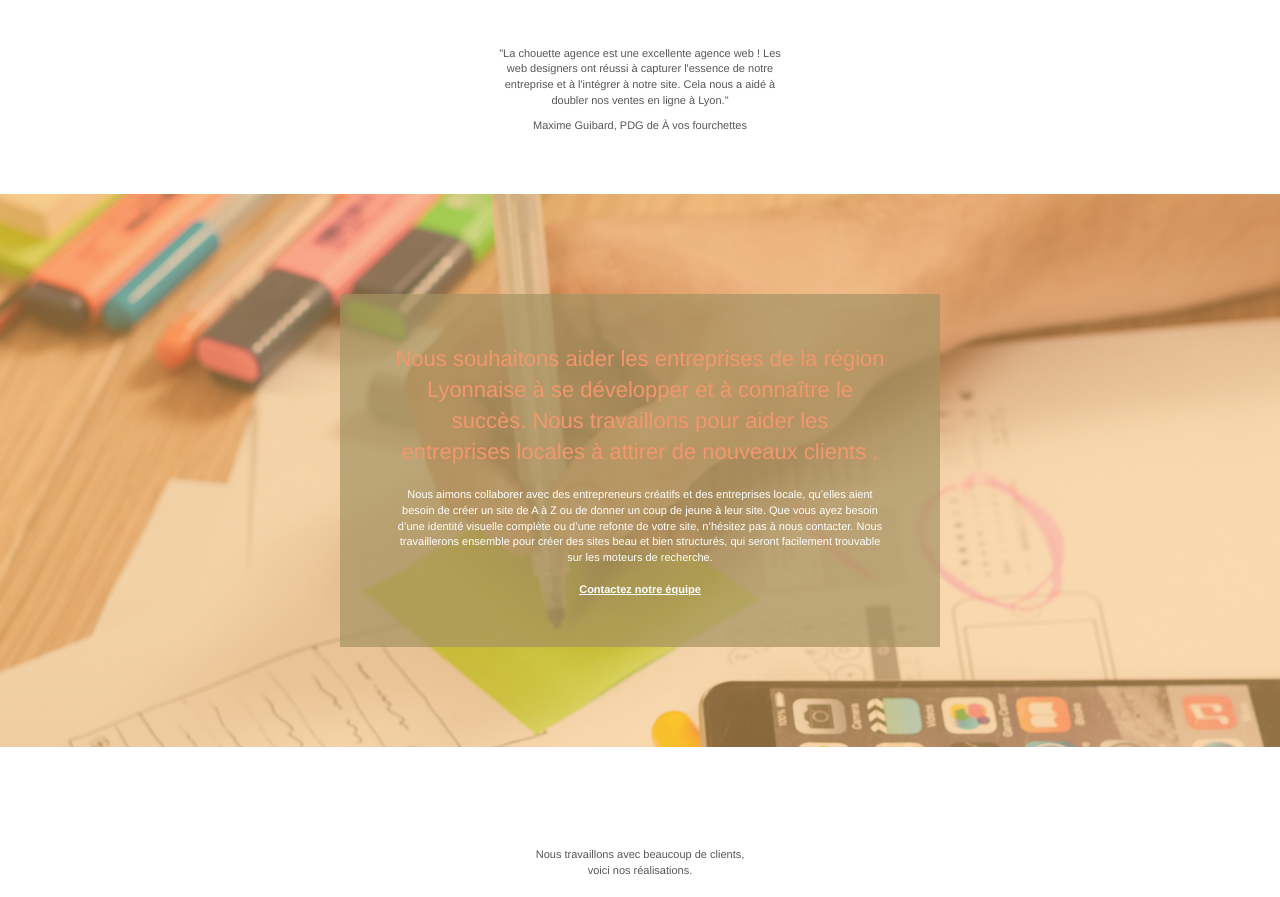
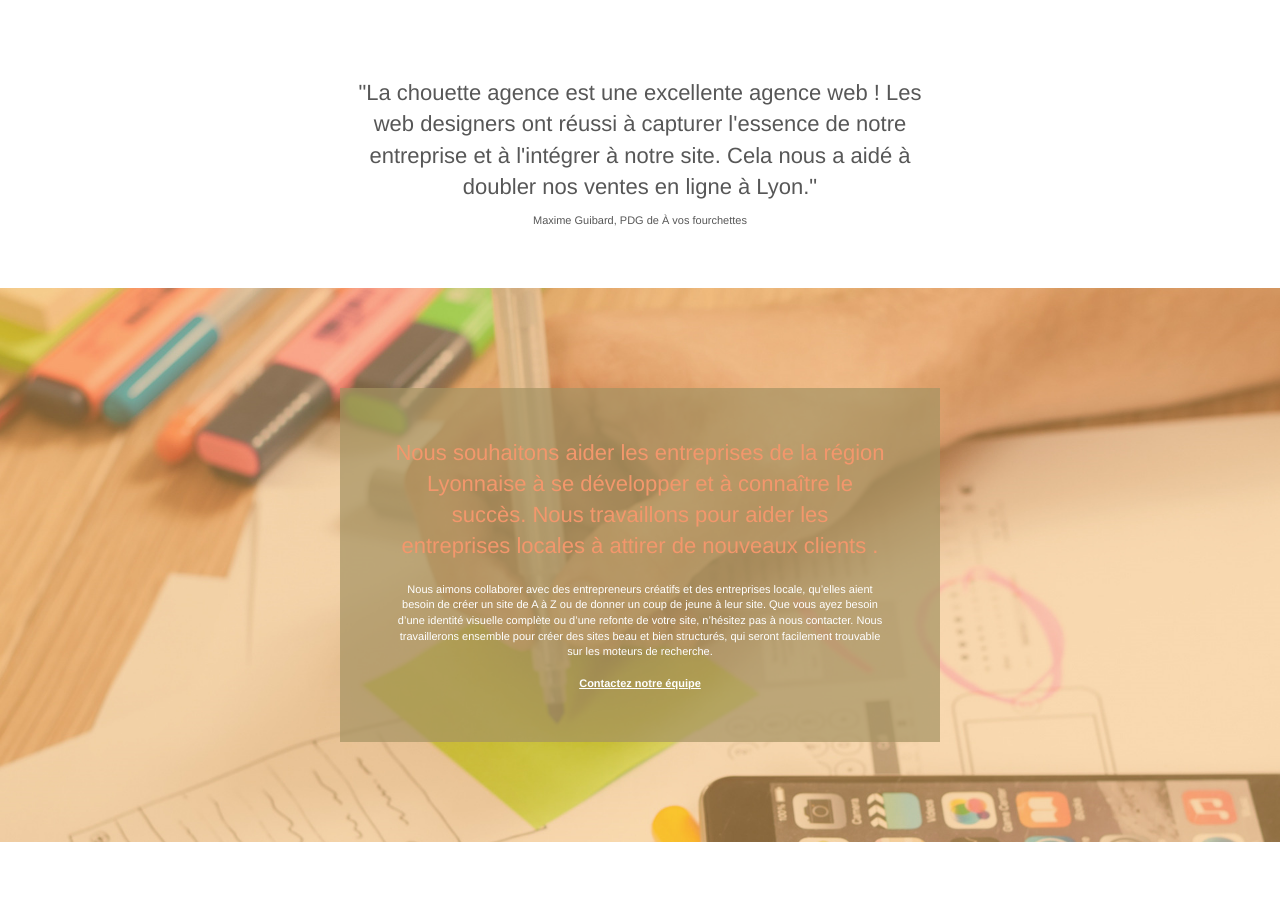
Before and after one commit to Yradouani/YasmineRadouani_4_25072021, a plain HTML site: page index.html in a window 1280 px wide. Shown: the part 875-1772 px from the top of the page. Drawn offline with Linux system fonts and the light colour scheme.

```diff
--- a/index.html
+++ b/index.html
@@ -122,7 +122,7 @@
 		</div>
 		<div class="row voffset-lg voffset">
 			<div class="col-xs-12 col-md-8 col-md-offset-2 text-center">
-				<p>"La chouette agence est une excellente agence web ! Les<br>web designers ont réussi à capturer l'essence de notre<br>entreprise et à l'intégrer à notre site. Cela nous a aidé à <br>doubler nos ventes en ligne à Lyon."</p>
+				<p class ="paragraph">"La chouette agence est une excellente agence web ! Les<br>web designers ont réussi à capturer l'essence de notre<br>entreprise et à l'intégrer à notre site. Cela nous a aidé à <br>doubler nos ventes en ligne à Lyon."</p>
 				<p>Maxime Guibard, PDG de À vos fourchettes</p>
 			</div>
 		</div>
@@ -152,7 +152,7 @@
 	<div class="container bloc-lg">
 		<div class="row">
 			<div class="col-sm-12 text-center">
-				<p>Nous travaillons avec beaucoup de clients, <br>voici nos réalisations.</p>
+				<p class ="paragraph">Nous travaillons avec beaucoup de clients, <br>voici nos réalisations.</p>
 			</div>
 		</div>
 		<div class="row tight-width-whitespace portfolio-row">
--- a/style.css
+++ b/style.css
@@ -17,7 +17,9 @@ a:hover {
     text-decoration: none;
     cursor: pointer;
 }
-
+.paragraph{
+    font-size: 22px;
+}
 #page-loading-blocs-notifaction {
     position: fixed;
     top: 0;
```
